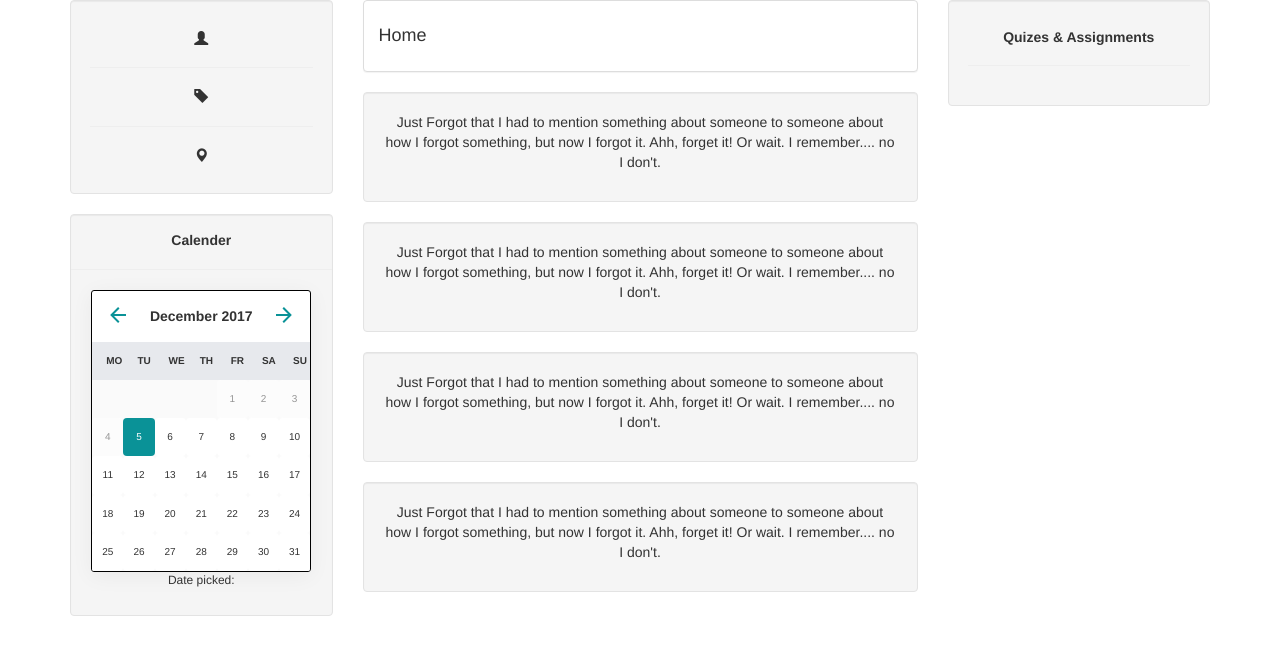
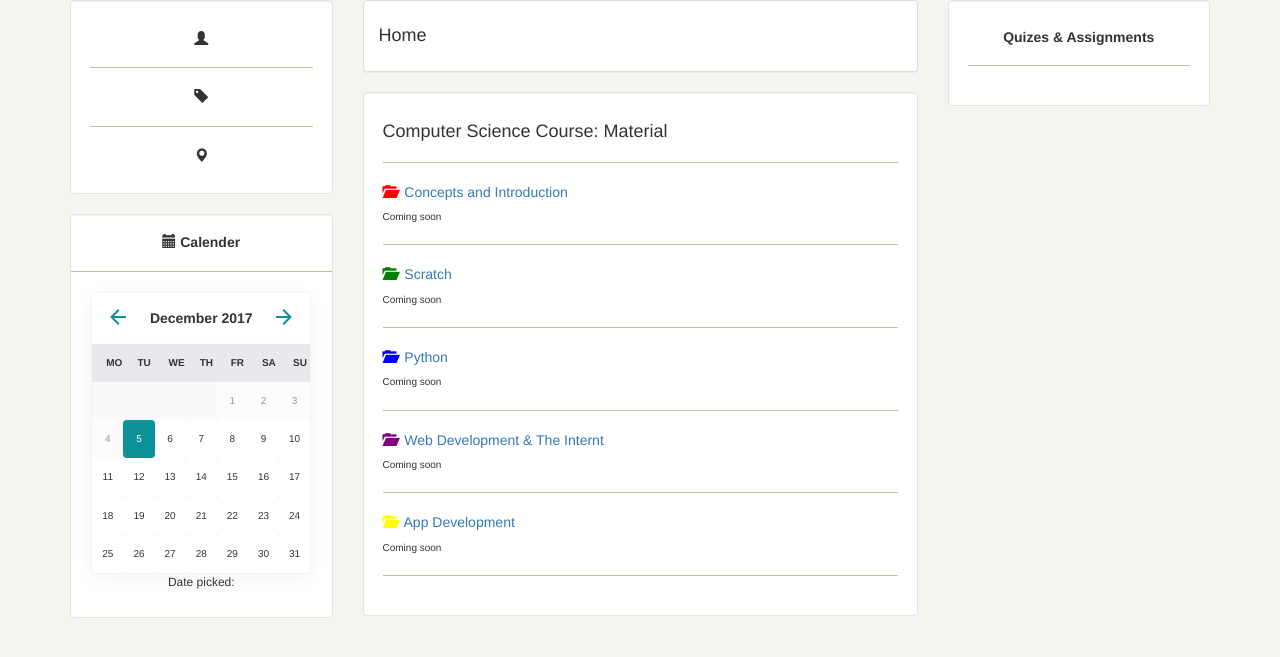
Before and after one commit to keeffy96/FinalYearProject, a Flask app: page /profile in a window 1280 px wide. Shown: the top 657 px of the page. Run offline with Flask 2, Linux system fonts and the light colour scheme; parts of the project's set-up code (start-up, migrations or seed data) failed here and were passed over; some libraries are stand-ins or nearby versions.

Commit message:
Updated profile page

```diff
--- a/templates/profile_page/homePage.html
+++ b/templates/profile_page/homePage.html
@@ -83,12 +83,12 @@
       </div>
       <div class="well" style="padding: 0px;">
       	<div style="padding-top: 8px">
-      		<h5><b>Calender</b></h5>
+      		<h5><span class="glyphicon glyphicon-calendar"></span><b> Calender</b></h5>
       	</div>
       	<hr />
 
         <div style="width: 250px; margin: 1.6rem auto; max-width: 76rem; text-align: center;" class="container">
-		<div class="cal" style="border: 1px solid black;">
+		<div class="cal" style="border: 1px solid #f5f5f0;">
 			<div class="cal__header">
 				<button class="btn btn-action btn-link btn-lg" data-calendar-toggle="previous"><svg height="24" version="1.1" viewbox="0 0 24 24" width="24" xmlns="http://www.w3.org/2000/svg">
 				<path d="M20,11V13H8L13.5,18.5L12.08,19.92L4.16,12L12.08,4.08L13.5,5.5L8,11H20Z"></path></svg></button>
@@ -123,29 +123,24 @@
 
       <div class="row">
         <div class="col-sm-12">
-          <div class="well">
-            <p>Just Forgot that I had to mention something about someone to someone about how I forgot something, but now I forgot it. Ahh, forget it! Or wait. I remember.... no I don't.</p>
-          </div>
-        </div>
-      </div>
-      <div class="row">
-        <div class="col-sm-12">
-          <div class="well">
-            <p>Just Forgot that I had to mention something about someone to someone about how I forgot something, but now I forgot it. Ahh, forget it! Or wait. I remember.... no I don't.</p>
-          </div>
-        </div>
-      </div>
-      <div class="row">
-        <div class="col-sm-12">
-          <div class="well">
-            <p>Just Forgot that I had to mention something about someone to someone about how I forgot something, but now I forgot it. Ahh, forget it! Or wait. I remember.... no I don't.</p>
-          </div>
-        </div>
-      </div>
-      <div class="row">
-        <div class="col-sm-12">
-          <div class="well">
-            <p>Just Forgot that I had to mention something about someone to someone about how I forgot something, but now I forgot it. Ahh, forget it! Or wait. I remember.... no I don't.</p>
+          <div style="text-align: left;" class="well">
+            <h4>Computer Science Course: Material</h4>
+            <hr />
+            <h5><a href="#"><span style="color: red;" class="glyphicon glyphicon-folder-open"></span>&nbsp; Concepts and Introduction</a></h5>
+            <p>Coming soon</p>
+            <hr />
+            <h5><a href="#"><span style="color: green;" class="glyphicon glyphicon-folder-open"></span>&nbsp; Scratch</a></h5>
+            <p>Coming soon</p>
+            <hr />
+            <h5><a href="#"><span style="color: blue;" class="glyphicon glyphicon-folder-open"></span>&nbsp; Python</a></h5>
+            <p>Coming soon</p>
+            <hr />
+            <h5><a href="#"><span style="color: purple;" class="glyphicon glyphicon-folder-open"></span>&nbsp; Web Development &amp; The Internt</a></h5>
+            <p>Coming soon</p>
+            <hr />
+            <h5><a href="#"><span style="color: yellow;" class="glyphicon glyphicon-folder-open"></span>&nbsp; App Development</a></h5>
+            <p>Coming soon</p>
+            <hr />
           </div>
         </div>
       </div>
@@ -170,4 +165,21 @@ window.addEventListener('load', function () {
 })
 </script>
 
+<style type="text/css">
+  .well {
+    background: white;
+}
+
+ hr {
+  border-color: #c2c2a3;
+ }
+
+ body {
+  background-color: #f5f5f0;
+ }
+ p {
+  font-size: 10px;
+ }
+</style>
+
 {% endblock %}
```
